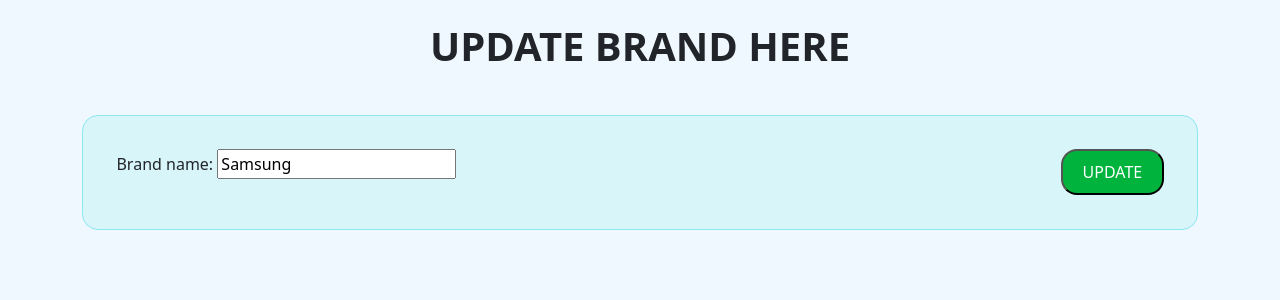
After one commit to vishalrj5/MobileShop, a Django app: page /owner/update/1 in a window 1280 px wide. The commit adds this page. Shown: the top 300 px of the page. Run offline with Django 3.2, Linux system fonts and the light colour scheme; data comes from the database, SQL or seed files in the repository; both versions use the stored data as it was after the commit.

Commit message:
Edit and Delete added

```diff
--- /dev/null
+++ b/MobileShop/owner/Templates/editbrand.html
@@ -0,0 +1,29 @@
+<!DOCTYPE html>
+{%load static%}
+<html lang="en">
+<head>
+    <meta charset="UTF-8">
+    <title>CREATE A BRAND HERE</title>
+    <!-- CSS only -->
+<link href="https://cdn.jsdelivr.net/npm/bootstrap@5.0.1/dist/css/bootstrap.min.css" rel="stylesheet" integrity="sha384-+0n0xVW2eSR5OomGNYDnhzAbDsOXxcvSN1TPprVMTNDbiYZCxYbOOl7+AMvyTG2x" crossorigin="anonymous">
+<link rel="script" href="{%static 'JS/createbrand.js'%}">
+<link rel="stylesheet" href="{%static 'css/createbrand.css'%}">
+</head>
+<body>
+<div class="container">
+<h1>UPDATE BRAND HERE</h1>
+
+    <form class="buton" method="post">
+        {%csrf_token%}
+        <div class="row">
+            <div class="bname col-lg-6">
+        {{form.as_p}}
+            </div>
+        <div class="col-lg-6">
+        <input class="bttn" type="submit" onclick="submit()" value="UPDATE">
+        </div>
+        </div>
+    </form>
+</div>
+</body>
+</html>
--- a/MobileShop/owner/Templates/listbrand.html
+++ b/MobileShop/owner/Templates/listbrand.html
@@ -26,8 +26,8 @@
             <tr>
                 <td>{{fo.id}}</td>
                 <td>{{fo.brand_name}}</td>
-                <td><button class="btn btn-primary">Edit</button></td>
-                <td><button class="btn btn-danger">Delete</button></td>
+                <td><a class="btn btn-primary" href="{%url 'editbrand' fo.id%}">Edit</a></td>
+                <td><a class="btn btn-danger" href="{%url 'deletebrand' fo.id%}">Delete</a></td>
             </tr>
             </tbody>
             {%endfor%}
--- a/MobileShop/owner/urls.py
+++ b/MobileShop/owner/urls.py
@@ -1,8 +1,10 @@
 from django.urls import path
-from .views import Create_Brand,Delete_Brand,List_Brand,index
+from .views import Create_Brand,Delete_Brand,List_Brand,index,Edit_Brand
 urlpatterns = [
     path('',index),
     path('brands',Create_Brand,name="createbrand"),
     path('listb',List_Brand,name="listbrand"),
-    path('brands/remove/<int:id>',Delete_Brand,name="deletebrand")
+    path('brands/remove/<int:id>',Delete_Brand,name="deletebrand"),
+    path('update/<int:id>',Edit_Brand,name="editbrand")
+
 ]
--- a/MobileShop/owner/views.py
+++ b/MobileShop/owner/views.py
@@ -1,4 +1,4 @@
-from django.shortcuts import render
+from django.shortcuts import render,redirect
 from .forms import BrandForm
 from .models import Brand
 # Create your views here.
@@ -24,5 +24,19 @@
     return render(request,'listbrand.html',context)
 
 
-def Delete_Brand(request):
-    pass
+def Delete_Brand(request,id):
+    form=Brand.objects.get(id=id);
+    form.delete()
+    return redirect('listbrand')
+
+def Edit_Brand(request,id):
+    brand=Brand.objects.get(id=id);
+    form=BrandForm(instance=brand);
+    context={}
+    context["form"]=form
+    if request.method=="POST":
+        form=BrandForm(instance=brand,data=request.POST)
+        if form.is_valid():
+            form.save()
+            return redirect("listbrand")
+    return render(request,"editbrand.html",context)
```
Also changed, not shown: MobileShop/db.sqlite3.
